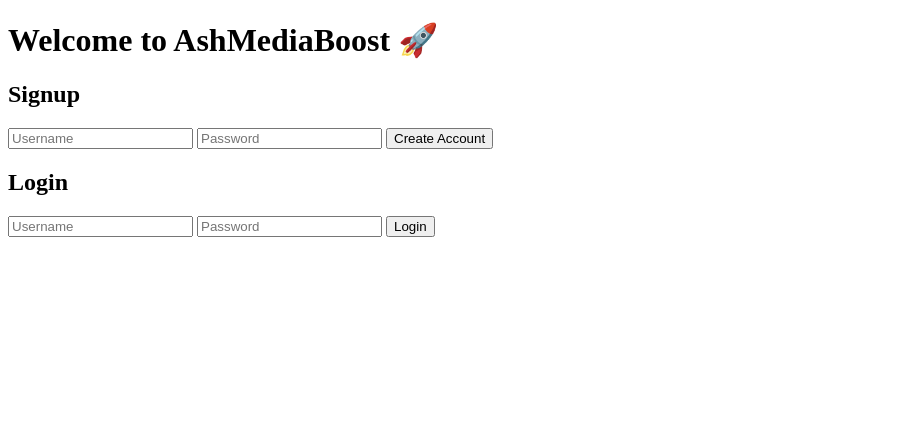
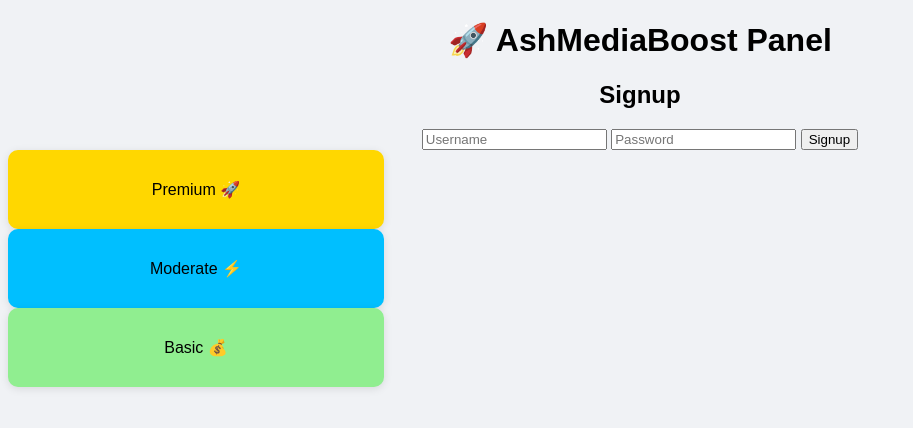
Before and after one commit to ashbelz123-droid/Ashmediaboost-, a website: page public/index.html in a window 1280 px wide. Shown: the whole page, without its empty margins (0-913 px from the left). Drawn offline with Linux system fonts and the light colour scheme.

Commit message:
Update index.html

```diff
--- a/public/index.html
+++ b/public/index.html
@@ -1,26 +1,29 @@
 <!DOCTYPE html>
-<html lang="en">
+<html>
 <head>
-<meta charset="UTF-8">
-<title>AshMediaBoost - Login & Signup</title>
-<link rel="stylesheet" href="css/styles.css">
+<title>AshMediaBoost</title>
+<link rel="stylesheet" href="/css/style.css">
 </head>
+
 <body>
-<div class="container">
-    <h1>Welcome to <span class="highlight">AshMediaBoost</span> 🚀</h1>
-    <div class="auth-box">
-        <h2>Signup</h2>
-        <input type="text" id="signup-username" placeholder="Username">
-        <input type="password" id="signup-password" placeholder="Password">
-        <button onclick="signup()">Create Account</button>
-    </div>
-    <div class="auth-box">
-        <h2>Login</h2>
-        <input type="text" id="login-username" placeholder="Username">
-        <input type="password" id="login-password" placeholder="Password">
-        <button onclick="login()">Login</button>
-    </div>
+
+<h1 class="title">🚀 AshMediaBoost Panel</h1>
+
+<div class="card">
+<h2>Signup</h2>
+<input id="username" placeholder="Username">
+<input id="password" placeholder="Password">
+<button onclick="signup()">Signup</button>
 </div>
-<script src="js/auth.js"></script>
+
+<div class="providers">
+
+<div class="box premium">Premium 🚀</div>
+<div class="box moderate">Moderate ⚡</div>
+<div class="box basic">Basic 💰</div>
+
+</div>
+
+<script src="/js/auth.js"></script>
 </body>
 </html>
```
